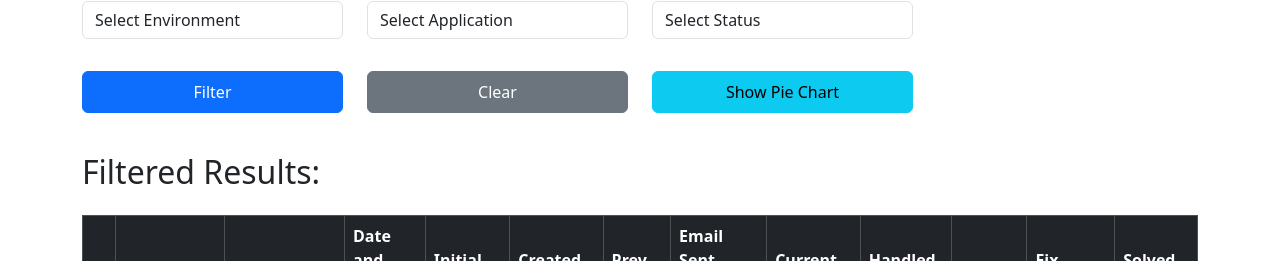
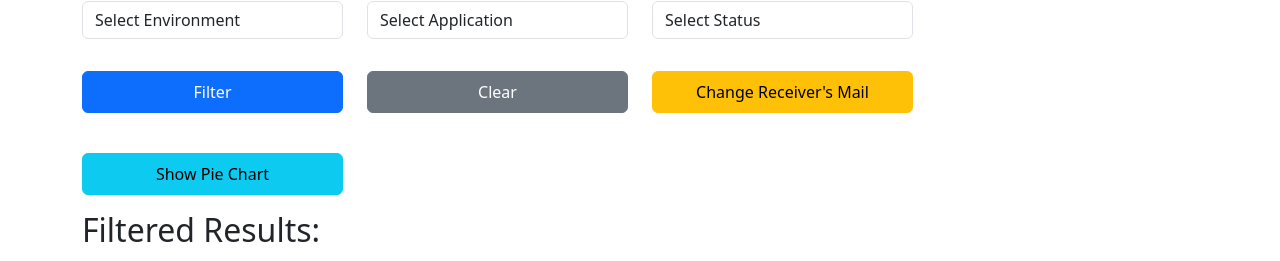
Before and after one commit to dineeshr/etl, a React (Create React App) app in the folder react_etl/: page / in a window 1280 px wide. Shown: the part 151-412 px from the top of the page. Built offline with nearby package versions, Linux system fonts and the light colour scheme; no server answers.

Commit message:
31-1-2025-7-35-pm

```diff
--- a/react_etl/src/components/dashboardComponents/ReportingDashboard.js
+++ b/react_etl/src/components/dashboardComponents/ReportingDashboard.js
@@ -152,14 +152,27 @@ function ReportingDashboard() {
           <div className="col-md-3 mb-3">
             <button
               type="button"
-              className="btn btn-info btn-block w-100 py-2"
-              onClick={handlePieChartShow}
+              className="btn btn-warning btn-block w-100 py-2"
+              onClick={handleChangeEmail}
             >
-              Show Pie Chart
+              Change Receiver's Mail
             </button>
           </div>
         </div>
       </form>
+
+      {/* Show Pie Chart Button on the next line */}
+      <div className="row">
+        <div className="col-md-3 mb-3">
+          <button
+            type="button"
+            className="btn btn-info btn-block w-100 py-2"
+            onClick={handlePieChartShow}
+          >
+            Show Pie Chart
+          </button>
+        </div>
+      </div>
 
       {/* Display Filtered Data */}
       <h2 className="mb-4">Filtered Results:</h2>
```
